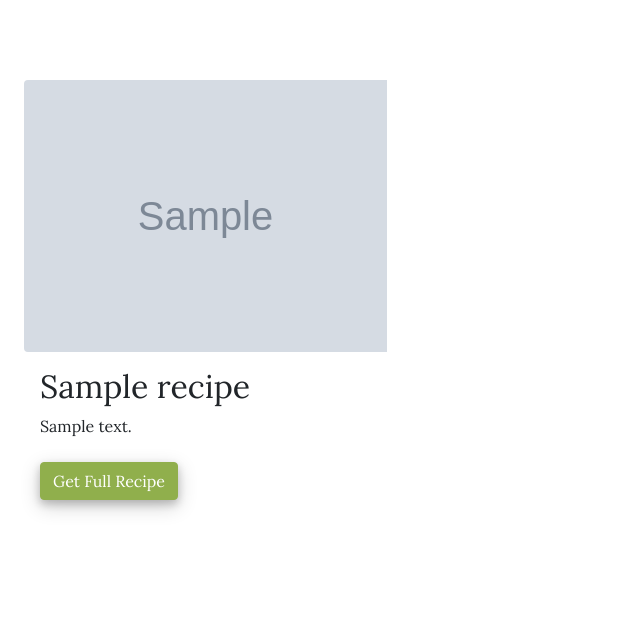
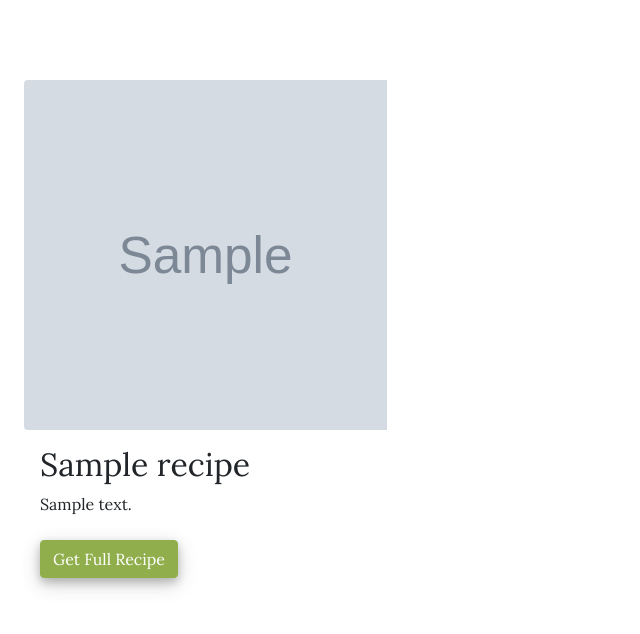
Before and after one commit to Code-Institute-Submissions/jameskelly33-in-season-recipes, a Flask app: page /recipes.html in a window 1280 px wide. Shown: the part 214-848 px from the top of the page, without its empty margins (0-640 px from the left). Before the commit the page ends 726 px from the top, so only its background shows below. Run offline with Flask 2, Linux system fonts and the light colour scheme; grey boxes marked "Sample" are stand-in pictures; a database or web service that is not in the repository returns one stand-in record (values such as "Sample title"); some libraries are stand-ins or nearby versions.

Commit message:
Add styles to recipe-img class, remove incorrect keyframes animation code

```diff
--- a/static/css/style.css
+++ b/static/css/style.css
@@ -11,6 +11,7 @@ html {
 @media screen and (min-width:320px) {
     .hero-img {
         position: relative;
+
     }
 
     .cover-text {
@@ -269,12 +270,7 @@ left:0;
     50% {
       opacity: 50%;
     }
-    from {
-      color:#465f21 ;
-    }
-    to {
-      color: #90AF4C;
-    }
+
   }
 
 
@@ -343,3 +339,10 @@ left:0;
         background-color: #465f21;
         border-color: #465f21;
     }
+
+.recipe-img{
+height:350px;
+background-size: cover;
+background-position: center ;
+
+}
```
